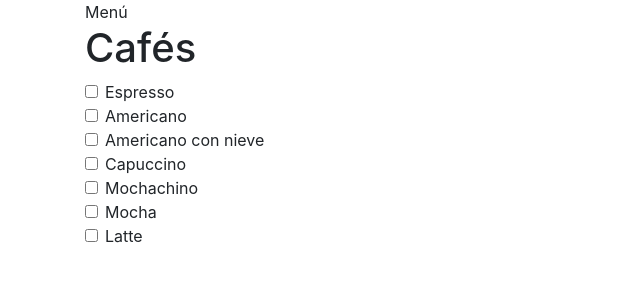
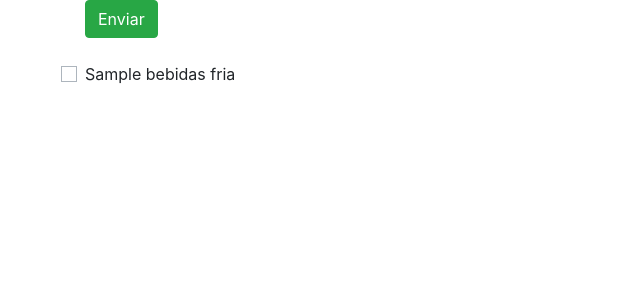
Before and after one commit to YeseniaLeonel/MeseroA, a CodeIgniter app: the page made by application/views/ordenar/menu.php in a window 1280 px wide. Shown: the top 300 px of the page, without its empty margins (0-640 px from the left). Run offline with CodeIgniter, Linux system fonts and the light colour scheme; tables that the repository leaves empty or names only in its code hold one stand-in row (values such as "Sample post"); the template is opened without the code that fills it: most values are stand-ins (such as "Sample title", 1, 10 or a date in 2020).

Commit message:
Menu borrador 1

```diff
--- a/application/controllers/Orden.php
+++ b/application/controllers/Orden.php
@@ -10,8 +10,4 @@ class Orden extends CI_Controller {
 		$this->load->helper("url");
 	}
 
-	public function menu(){
-		$this->load->view('ordenar/menu');
-	}
-
 }
--- a/application/views/ordenar/menu.php
+++ b/application/views/ordenar/menu.php
@@ -6,39 +6,18 @@
 </head>
 <body>
 	<div class="container">
-		<div>Menú</div>
-		<h1>Cafés</h1>
-		<div class="form-check">
-		    <input type="checkbox" class="form-check-input" >
-		    <label class="form-check-label" for="materialUnchecked">Espresso</label>
-		</div>
-		<div class="form-check">
-		  <input type="checkbox" class="form-check-input" >
-		  <label class="form-check-label" for="materialChecked2">Americano</label>
-		</div>
-		<div class="form-check">
-		  <input type="checkbox" class="form-check-input" >
-		  <label class="form-check-label" for="materialChecked2">Americano con nieve</label>
-		</div>
-		<div class="form-check">
-		  <input type="checkbox" class="form-check-input" >
-		  <label class="form-check-label" for="materialChecked2">Capuccino</label>
-		</div>
-		<div class="form-check">
-		  <input type="checkbox" class="form-check-input" >
-		  <label class="form-check-label" for="materialChecked2">Mochachino</label>
-		</div>
-		<div class="form-check">
-		  <input type="checkbox" class="form-check-input" >
-		  <label class="form-check-label" for="materialChecked2">Mocha</label>
-		</div>
-		<div class="form-check">
-		  <input type="checkbox" class="form-check-input" >
-		  <label class="form-check-label" for="materialChecked2">Latte</label>
-		</div>
+		<a href="guardar" class="btn btn-success">Enviar</a>
+		<br><br>
+
+	  	<?php foreach ($bebidasFrias as $key => $p): ?>
+	  		<div>
+	  			<input type="checkbox" class="custom-control-input" id="<?php $p->ID_Bebida; ?> ">
+	      		<label  class="custom-control-label"><?php echo $p->nombre_bebida;?></label>
+	  		</div>
+
+	  	<?php endforeach; ?>
 	</div>
+
 </body>
-<script src="https://code.jquery.com/jquery-3.3.1.slim.min.js" integrity="sha384-q8i/X+965DzO0rT7abK41JStQIAqVgRVzpbzo5smXKp4YfRvH+8abtTE1Pi6jizo" crossorigin="anonymous"></script>
-<script src="https://cdnjs.cloudflare.com/ajax/libs/popper.js/1.14.7/umd/popper.min.js" integrity="sha384-UO2eT0CpHqdSJQ6hJty5KVphtPhzWj9WO1clHTMGa3JDZwrnQq4sF86dIHNDz0W1" crossorigin="anonymous"></script>
-<script src="https://stackpath.bootstrapcdn.com/bootstrap/4.3.1/js/bootstrap.min.js" integrity="sha384-JjSmVgyd0p3pXB1rRibZUAYoIIy6OrQ6VrjIEaFf/nJGzIxFDsf4x0xIM+B07jRM" crossorigin="anonymous"></script>
+
 </html>
```
Also changed, not shown: application/controllers/MenuCarta.php (added, +19 -0 lines), application/models/consultasBebidas.php (added, +30 -0 lines).
